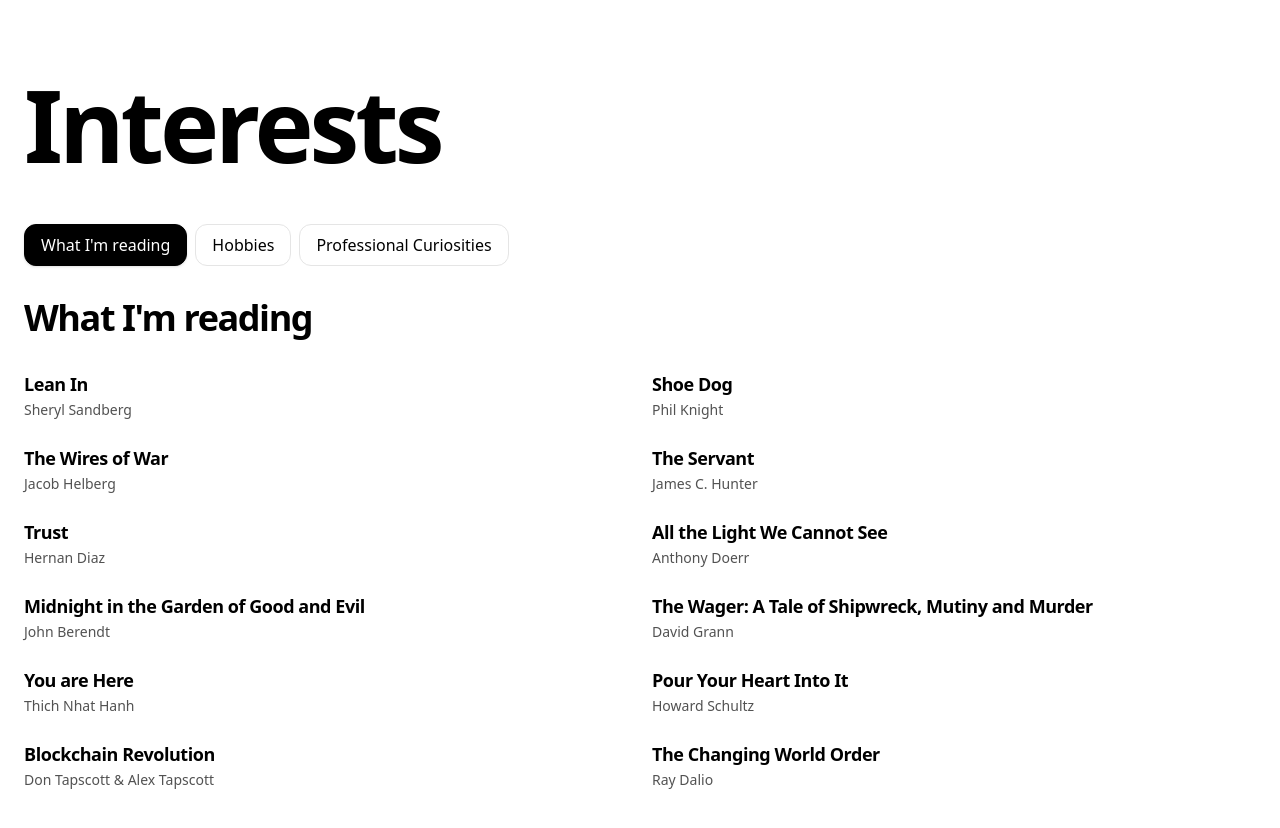
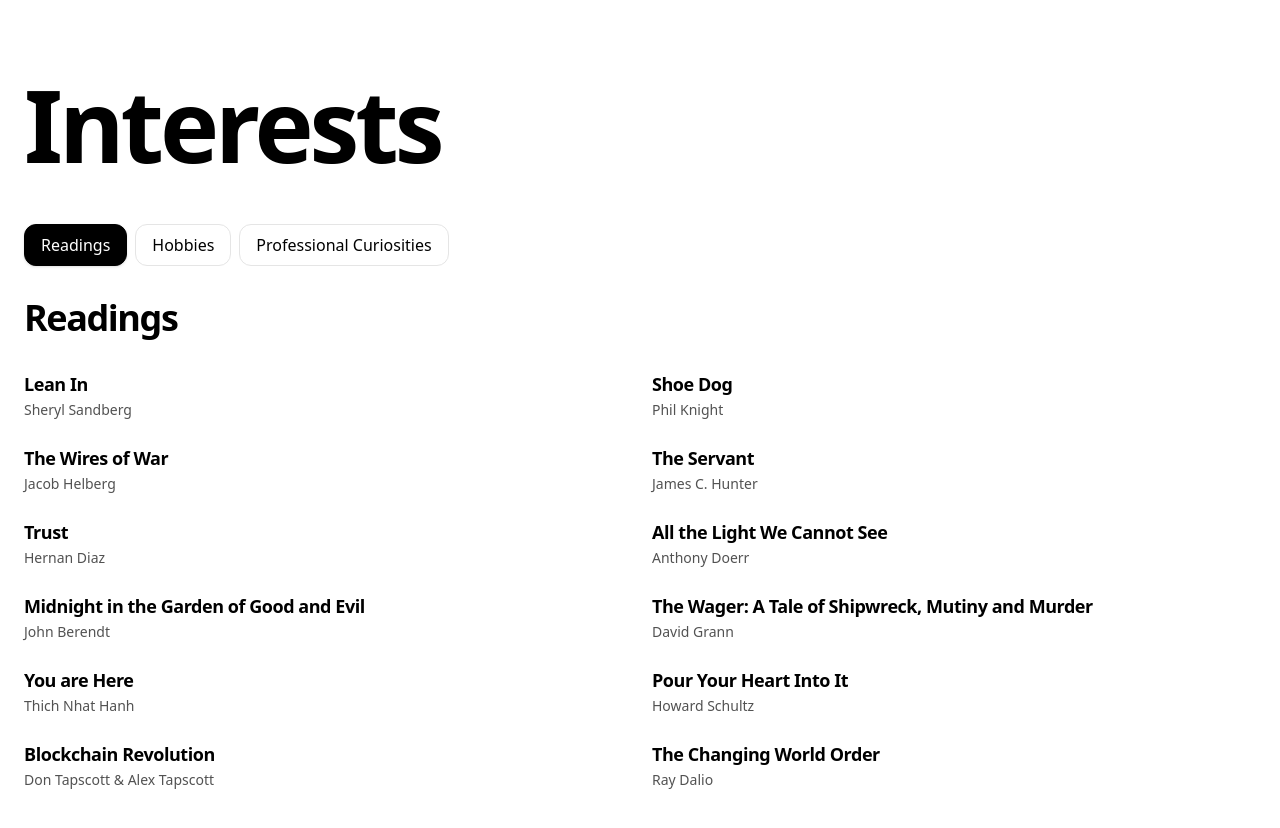
Before and after one commit to hadpeter/hadleypeterson-info, a Next.js app: page /interests in a window 1280 px wide. Shown: the top 828 px of the page. Built offline with nearby package versions, Linux system fonts and the light colour scheme.

Commit message:
readings rename

```diff
--- a/app/interests/page.js
+++ b/app/interests/page.js
@@ -216,7 +216,7 @@
 
       {/* Tabs */}
       <div role="tablist" aria-label="Interests sections" className="flex flex-wrap gap-2">
-        <Tab id="reading" label="What I'm reading" />
+        <Tab id="reading" label="Readings" />
         <Tab id="hobbies" label="Hobbies" />
         {/* <Tab id="reflections" label="Reflections / Thoughts" /> */}
         <Tab id="professional" label="Professional Curiosities" />
@@ -225,7 +225,7 @@
       {/* Panels */}
       {tab === "reading" && (
         <Section id="reading">
-          <PageSubTitleComponet title="What I'm reading" />
+          <PageSubTitleComponet title="Readings" />
           <div className="grid grid-cols-1 md:grid-cols-2 gap-4 md:gap-6">
             {readings.map((b) => (
               <ReadingCard key={b.title} item={b} />
```
